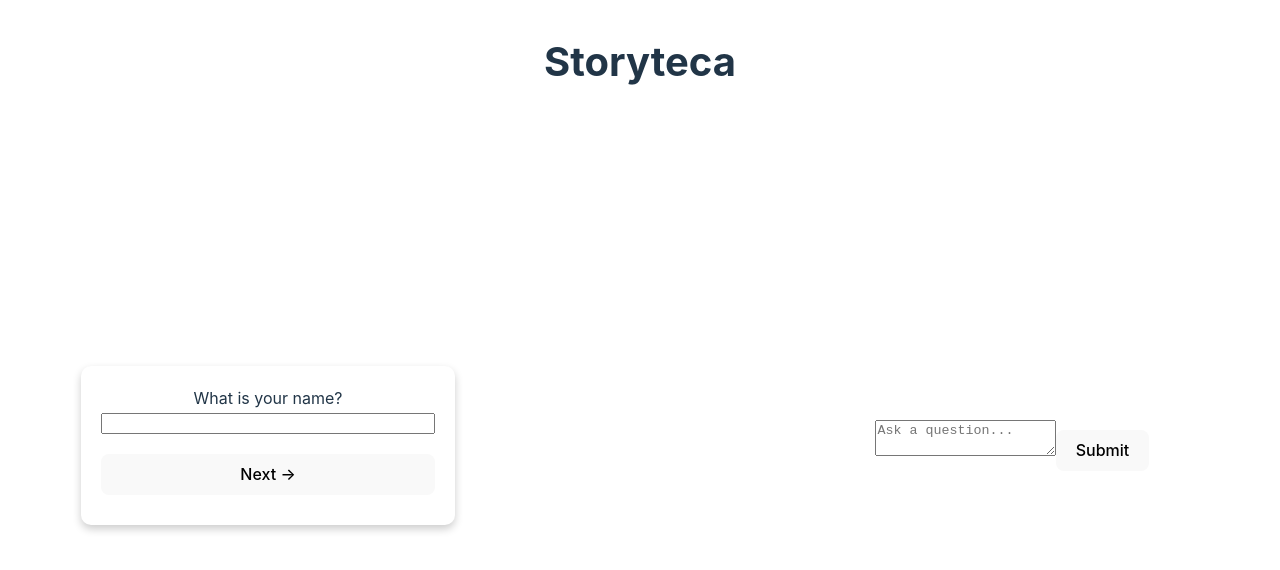
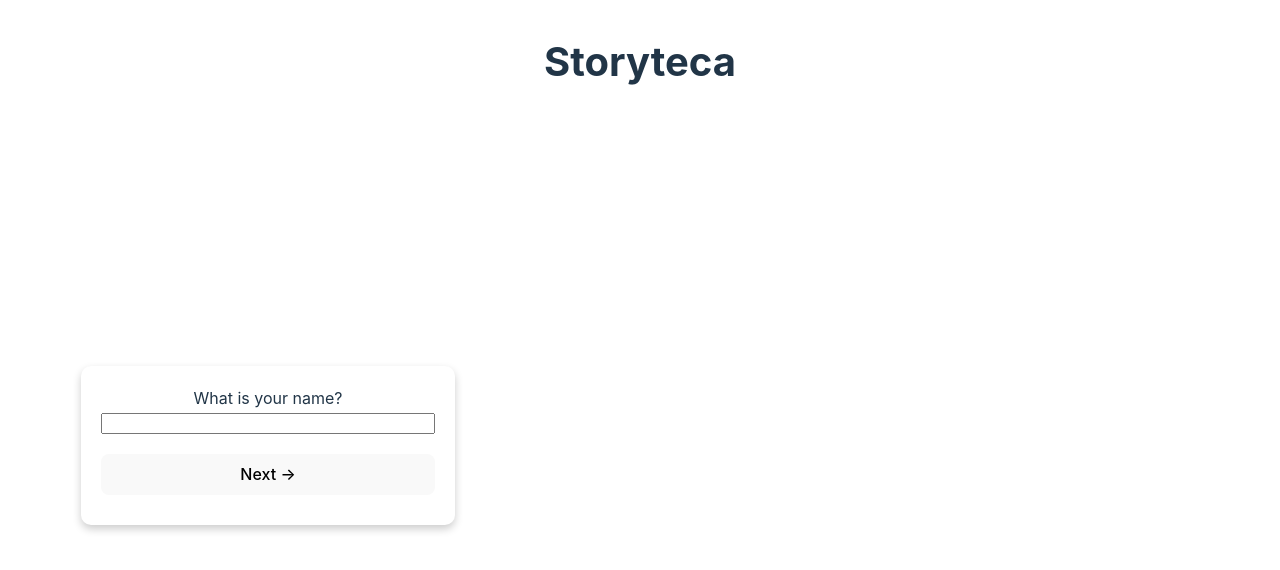
Before and after one commit to gdgalvis/Storyteca, a React (Vite) app: page / in a window 1280 px wide. Shown: the top 570 px of the page. Built offline with nearby package versions, Linux system fonts and the light colour scheme.

Commit message:
Erased Deprecated files

```diff
--- a/src/App.tsx
+++ b/src/App.tsx
@@ -2,7 +2,7 @@
 import './App.css';
 import Title from './components/Title';
 import Form from './components/Form';
-import Prompt from './components/Prompt';
+
 //import ImageContainer from './components/ImageContainer';
 //<ImageContainer />
 const App: React.FC = () => {
@@ -14,7 +14,7 @@
           <Form />
         </div>
         <div className="image-container">
-          <Prompt/>
+
         </div>
       </div>
     </div>
--- a/src/api/Gpt.ts
+++ /dev/null
@@ -1,20 +0,0 @@
-import axios from 'axios';
-
-const Story = async (prompt: string) => {
-  const response = await axios.post(
-    'https://api.openai.com/v1/chat/completions',
-    {
-      model: 'gpt-3.5-turbo',
-      messages: [{ role: 'user', content: prompt }],
-    },
-    {
-      headers: {
-        'Authorization': `Bearer ${import.meta.env.VITE_OPENAI_API_KEY}`,
-        'Content-Type': 'application/json',
-      },
-    }
-  );
-  return response.data.choices[0].message.content;
-};
-
-export default Story;
--- a/src/components/Prompt.tsx
+++ /dev/null
@@ -1,30 +0,0 @@
-import React, { useState } from 'react';
-import Story from "../api/Gpt";
-import r1 from "../../gpt.cjs";
-//src\API
-const ChatComponent = () => {
-  const [prompt, setPrompt] = useState('');
-  const [response, setResponse] = useState('');
-
-  const handleSubmit = async (e: { preventDefault: () => void; }) => {
-    e.preventDefault();
-    const gptResponse = await Story(prompt);
-    setResponse(gptResponse);
-  };
-
-  return (
-    <div>
-      <form onSubmit={handleSubmit}>
-        <textarea
-          value={prompt}
-          onChange={(e) => setPrompt(e.target.value)}
-          placeholder="Ask a question..."
-        />
-        <button type="submit">Submit</button>
-      </form>
-      {response && <p>GPT Response: {response}</p>}
-    </div>
-  );
-};
-
-export default ChatComponent;
```
Also changed, not shown: gpt.cjs (+7 -4 lines), src/components/Storycomponent.js (deleted, +0 -29 lines).
